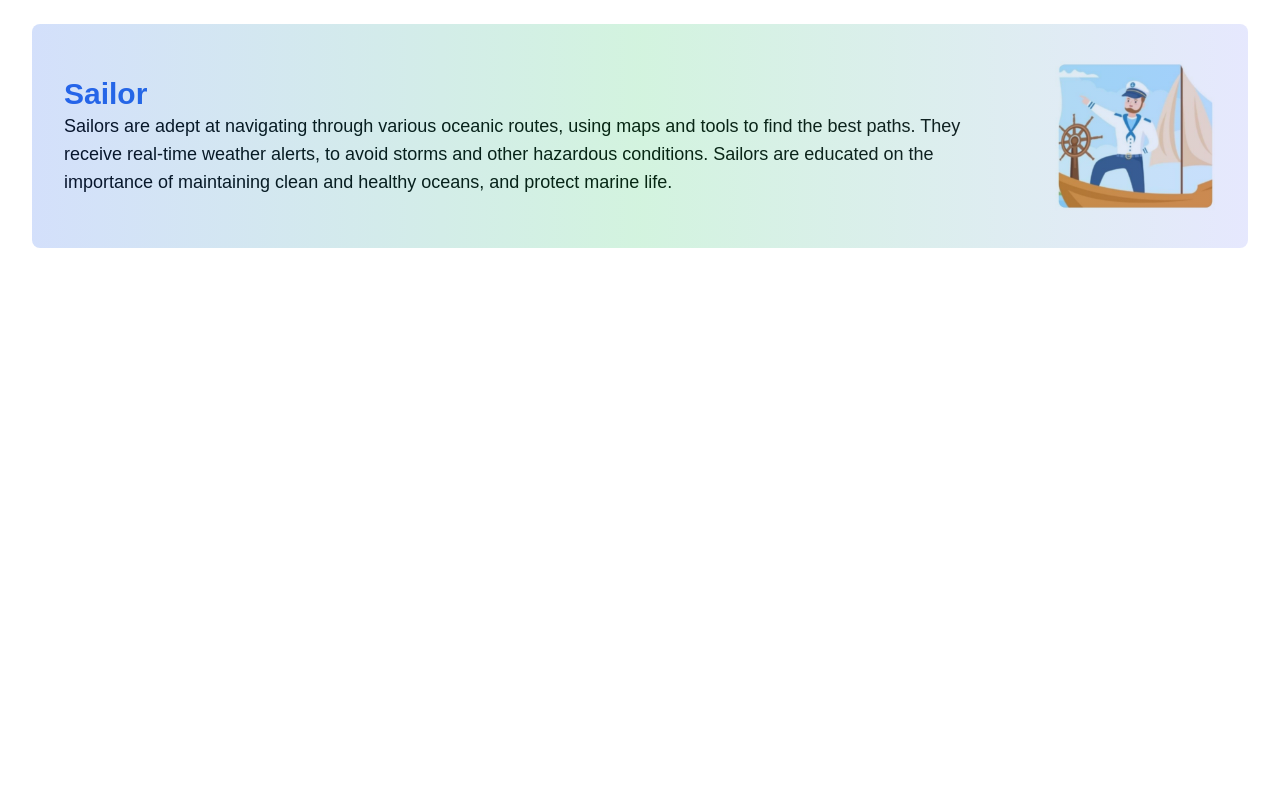
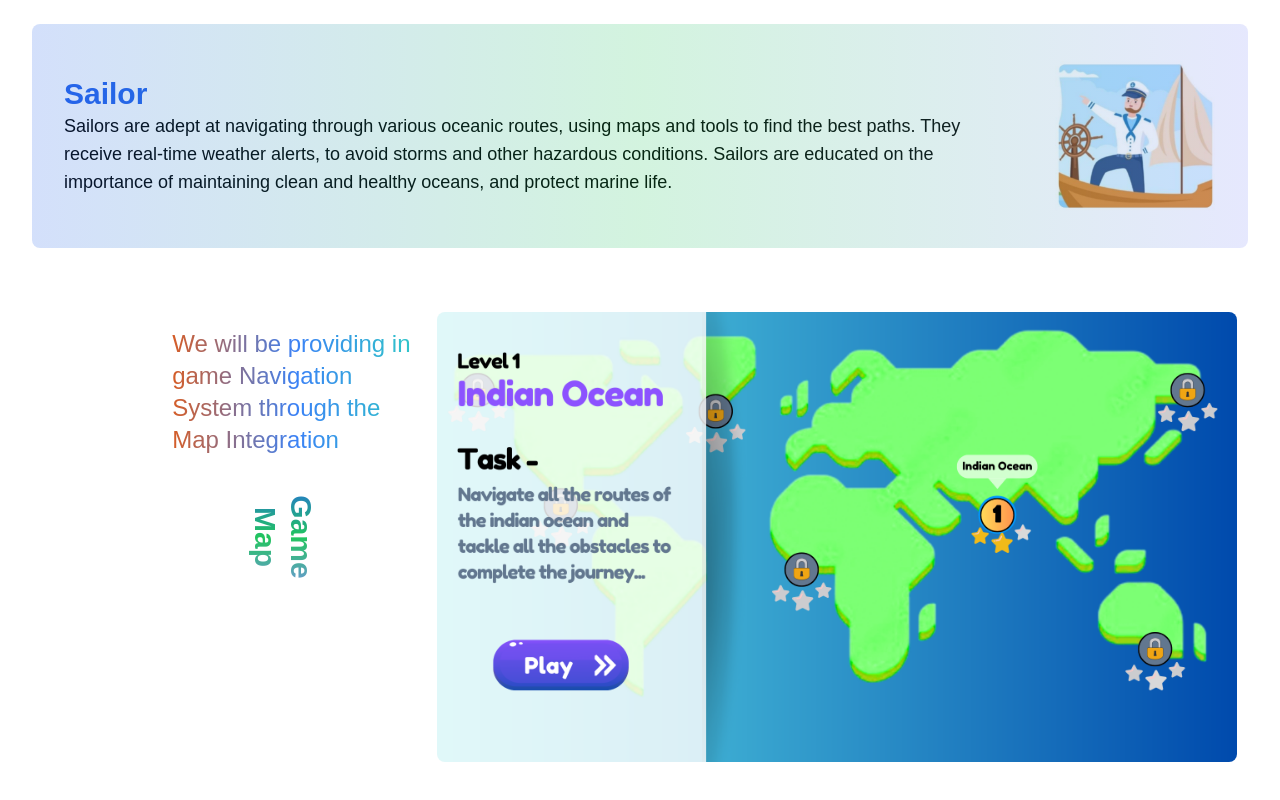
Before and after one commit to badalkr2004/ocean-world, a Next.js app: page / in a window 1280 px wide. Shown: the part 1514-2314 px from the top of the page. Built offline with nearby package versions, Linux system fonts and the light colour scheme; a web font is replaced by a local one.

Commit message:
add game map

```diff
--- a/src/app/page.tsx
+++ b/src/app/page.tsx
@@ -1,4 +1,5 @@
 import GameCharacterIntroduction from "@/components/CharacterInro";
+import GameMap from "@/components/GameMap";
 import Hero from "@/components/Hero";
 
 export default function Home() {
@@ -8,6 +9,7 @@ export default function Home() {
         <Hero />
         <div className="max-w-7xl mx-auto mt-40">
           <GameCharacterIntroduction />
+          <GameMap />
         </div>
       </div>
     </main>
--- a/src/components/CharacterInro/index.tsx
+++ b/src/components/CharacterInro/index.tsx
@@ -70,7 +70,7 @@ const CharacterSection = ({
           </>
         )}
       </div>
-      <div className="absolute inset-0 opacity-0 transition-opacity duration-300 opacity-20 bg-gradient-to-r from-blue-600 via-green-500 to-indigo-400 " />
+      <div className="absolute inset-0 opacity-20 transition-opacity duration-300 bg-gradient-to-r from-blue-600 via-green-500 to-indigo-400 " />
     </motion.div>
   );
 };
--- /dev/null
+++ b/src/components/GameMap/index.tsx
@@ -0,0 +1,50 @@
+"use client";
+import { motion } from "framer-motion";
+import Image from "next/image";
+import React from "react";
+import { useInView } from "react-intersection-observer";
+
+const GameMap = () => {
+  const [ref, inView] = useInView({
+    triggerOnce: false,
+    threshold: 0.2,
+  });
+
+  return (
+    <motion.div
+      ref={ref}
+      initial={{ opacity: 0, y: 50, scale: 0 }}
+      animate={
+        inView
+          ? { opacity: 1, y: 0, scale: 1 }
+          : { opacity: 0, y: 50, scale: 0 }
+      }
+      transition={{ duration: 0.5, delay: 1 * 0.2 }}
+      className="relative overflow-hidden rounded-lg transition-all duration-300 l hover:scale-105 "
+    >
+      <div className="p-8 md:flex flex-col md:flex-w items-center space-y-4 md:space-y-0 md:space-x-8">
+        <div className="md:flex">
+          <div className="md:flex md:w-1/3">
+            <h1 className="text-3xl text-orange-500 origin-center md:rotate-90 font-bold text-center w-full bg-gradient-to-r from-blue-600 via-green-500 to-indigo-400 inline-block text-transparent bg-clip-text">
+              Game Map
+            </h1>
+            <p className="text-center md:text-left text-lg p-4 md:text-2xl text-teal-700 bg-gradient-to-r from-orange-600 via-blue-500 to-teal-400 inline-block text-transparent bg-clip-text">
+              We will be providing in game Navigation System through the Map
+              Integration
+            </p>
+          </div>
+          <Image
+            src={"/characters/gameMap.png"}
+            alt={"gameMap"}
+            width={800}
+            height={800}
+            objectFit="cover"
+            className="rounded-lg"
+          />
+        </div>
+      </div>
+    </motion.div>
+  );
+};
+
+export default GameMap;
```
